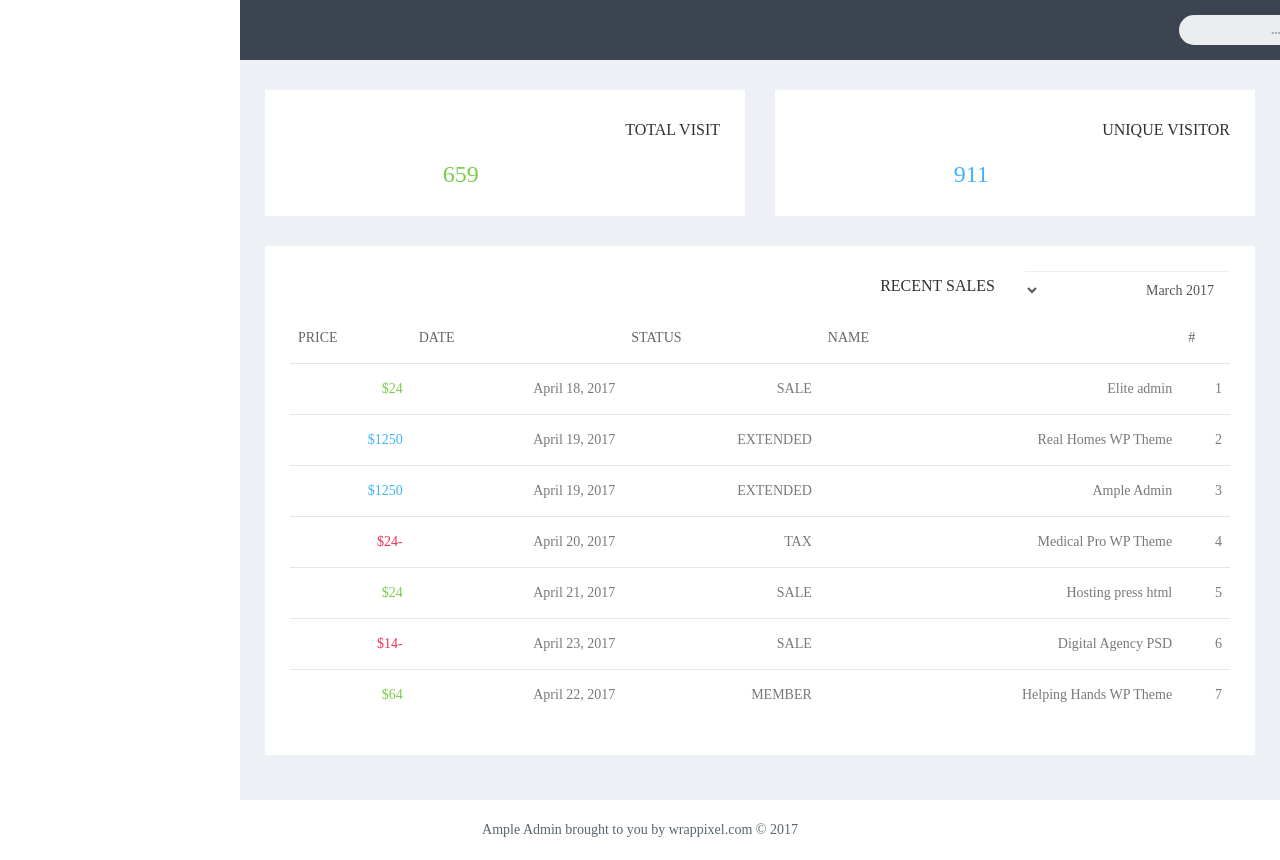
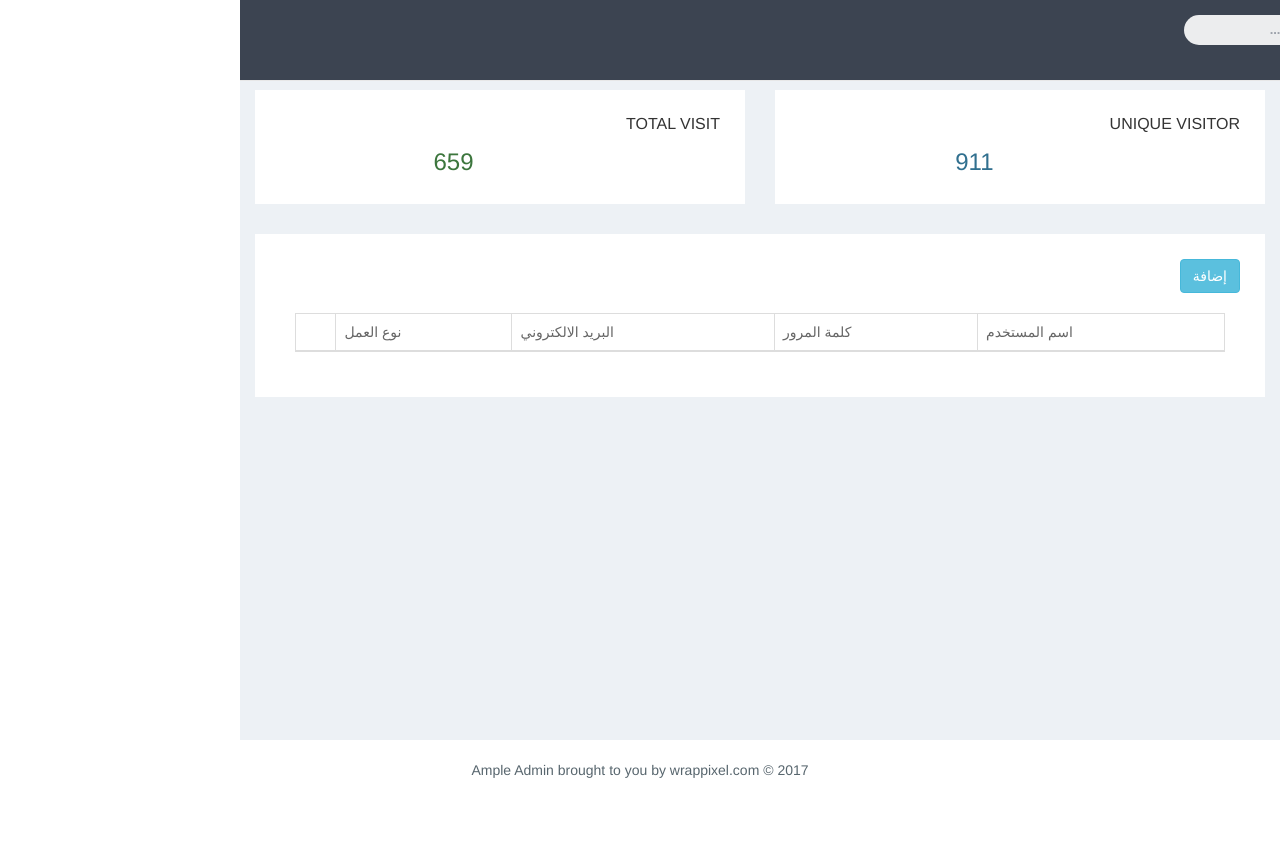
Before and after one commit to sara97oheda/ITSE412_Project, a PHP site: page /admin/index.php in a window 1280 px wide; the page is wider, and only the part inside the window is pictured. After the commit the page ends 778 px from the top of that part, so only its background shows below. Run offline with PHP 8.4, Linux system fonts and the light colour scheme; lists and menus that the app fills with data are empty; some libraries are stand-ins or nearby versions; grey boxes are pictures that could not be loaded.

Commit message:
update admin site

```diff
--- a/Delivary_Online/admin/index.php
+++ b/Delivary_Online/admin/index.php
@@ -7,25 +7,17 @@
     <meta name="viewport" content="width=device-width, initial-scale=1">
     <meta name="description" content="">
     <meta name="author" content="">
-    <link rel="icon" type="image/png" sizes="16x16" href="../plugins/images/favicon.png">
     <title>Ample Admin Template - The Ultimate Multipurpose admin template</title>
     <!-- Bootstrap Core CSS -->
     <link href="bootstrap/dist/css/bootstrap.min.css" rel="stylesheet">
     <!-- Menu CSS -->
-    <link href="../plugins/bower_components/sidebar-nav/dist/sidebar-nav.min.css" rel="stylesheet">
-    <!-- toast CSS -->
-    <link href="../plugins/bower_components/toast-master/css/jquery.toast.css" rel="stylesheet">
-    <!-- morris CSS -->
-    <link href="../plugins/bower_components/morrisjs/morris.css" rel="stylesheet">
-    <!-- chartist CSS -->
-    <link href="../plugins/bower_components/chartist-js/dist/chartist.min.css" rel="stylesheet">
-    <link href="../plugins/bower_components/chartist-plugin-tooltip-master/dist/chartist-plugin-tooltip.css" rel="stylesheet">
+
     <!-- animation CSS -->
     <link href="css/animate.css" rel="stylesheet">
     <!-- Custom CSS -->
     <link href="css/style.css" rel="stylesheet">
     <!-- color CSS -->
-    <link href="css/colors/default.css" id="theme" rel="stylesheet">
+
 
 </head>
 
@@ -73,13 +65,13 @@
                         <a href="profile.php" class="waves-effect"><img src="image/icons8_Male_User_20px.png" style="padding-left: 15px;"/>الملف الشخصي</a>
                     </li>
                     <li>
-                        <a href="basic-table.php" class="waves-effect"><img src="image/icons8_User_Groups_20px.png" style="padding-left: 15px;"/>المستخدمين</a>
+                        <a href="users.php" class="waves-effect"><img src="image/icons8_User_Groups_20px.png" style="padding-left: 15px;"/>المستخدمين</a>
                     </li>
                     <li>
-                        <a href="basic-table.php" class="waves-effect"><img src="image/icons8_Restaurant_Menu_20px.png" style="padding-left: 15px;"/>قائمة الطعام</a>
+                        <a href="menu.php" class="waves-effect"><img src="image/icons8_Restaurant_Menu_20px.png" style="padding-left: 15px;"/>قائمة الطعام</a>
                     </li>
                     <li>
-                        <a href="basic-table.php" class="waves-effect"><img src="image/icons8_Shopping_Cart_20px.png" style="padding-left: 15px;"/>الطلبات</a>
+                        <a href="orders.php" class="waves-effect"><img src="image/icons8_Shopping_Cart_20px.png" style="padding-left: 15px;"/>الطلبات</a>
                     </li>
                     <li>
                         <a href="404.html" class="waves-effect"><img src="image/icons8_Error_20px.png" style="padding-left: 15px;"/>Error 404</a>
@@ -138,79 +130,24 @@
                 <div class="row">
                     <div class="col-md-12 col-lg-12 col-sm-12">
                         <div class="white-box">
-                            <div class="col-md-3 col-sm-4 col-xs-6 pull-right">
-                                <select class="form-control pull-right row b-none">
-                                    <option>March 2017</option>
-                                    <option>April 2017</option>
-                                    <option>May 2017</option>
-                                    <option>June 2017</option>
-                                    <option>July 2017</option>
-                                </select>
+                            <div class="table-responsive">
+                                <button type="button" name="add" id="add" class="btn btn-info">إضافة</button>
+                                <br />
+                                <div id="alert_message"></div>
+                                <br/>
+                                <div class="col-sm-12">
+                                <table id="user_data" class="table table-bordered table-striped" style="width: 100%; direction: rtl;">
+                                    <thead>
+                                    <tr>
+                                        <th>اسم المستخدم</th>
+                                        <th>كلمة المرور</th>
+                                        <th>البريد الالكتروني</th>
+                                        <th>نوع العمل</th>
+                                        <th></th>
+                                    </tr>
+                                    </thead>
+                                </table>
                             </div>
-                            <h3 class="box-title">Recent sales</h3>
-                            <div class="table-responsive">
-                                <table class="table">
-                                    <thead>
-                                        <tr>
-                                            <th>#</th>
-                                            <th>NAME</th>
-                                            <th>STATUS</th>
-                                            <th>DATE</th>
-                                            <th>PRICE</th>
-                                        </tr>
-                                    </thead>
-                                    <tbody>
-                                        <tr>
-                                            <td>1</td>
-                                            <td class="txt-oflo">Elite admin</td>
-                                            <td>SALE</td>
-                                            <td class="txt-oflo">April 18, 2017</td>
-                                            <td><span class="text-success">$24</span></td>
-                                        </tr>
-                                        <tr>
-                                            <td>2</td>
-                                            <td class="txt-oflo">Real Homes WP Theme</td>
-                                            <td>EXTENDED</td>
-                                            <td class="txt-oflo">April 19, 2017</td>
-                                            <td><span class="text-info">$1250</span></td>
-                                        </tr>
-                                        <tr>
-                                            <td>3</td>
-                                            <td class="txt-oflo">Ample Admin</td>
-                                            <td>EXTENDED</td>
-                                            <td class="txt-oflo">April 19, 2017</td>
-                                            <td><span class="text-info">$1250</span></td>
-                                        </tr>
-                                        <tr>
-                                            <td>4</td>
-                                            <td class="txt-oflo">Medical Pro WP Theme</td>
-                                            <td>TAX</td>
-                                            <td class="txt-oflo">April 20, 2017</td>
-                                            <td><span class="text-danger">-$24</span></td>
-                                        </tr>
-                                        <tr>
-                                            <td>5</td>
-                                            <td class="txt-oflo">Hosting press html</td>
-                                            <td>SALE</td>
-                                            <td class="txt-oflo">April 21, 2017</td>
-                                            <td><span class="text-success">$24</span></td>
-                                        </tr>
-                                        <tr>
-                                            <td>6</td>
-                                            <td class="txt-oflo">Digital Agency PSD</td>
-                                            <td>SALE</td>
-                                            <td class="txt-oflo">April 23, 2017</td>
-                                            <td><span class="text-danger">-$14</span></td>
-                                        </tr>
-                                        <tr>
-                                            <td>7</td>
-                                            <td class="txt-oflo">Helping Hands WP Theme</td>
-                                            <td>MEMBER</td>
-                                            <td class="txt-oflo">April 22, 2017</td>
-                                            <td><span class="text-success">$64</span></td>
-                                        </tr>
-                                    </tbody>
-                                </table>
                             </div>
                         </div>
                     </div>
@@ -228,29 +165,126 @@
     <!-- End Wrapper -->
     <!-- ============================================================== -->
     <!-- ============================================================== -->
-    <!-- All Jquery -->
-    <!-- ============================================================== -->
-    <script src="../plugins/bower_components/jquery/dist/jquery.min.js"></script>
+    <script src="jquery-3.2.1.min.js"></script>
+    <link rel="stylesheet" href="bootstrap.min.css" />
+    <script src="jquery.dataTables.min.js"></script>
+    <script src="dataTables.bootstrap.min.js"></script>
+    <script type="text/javascript" language="javascript" >
+        $(document).ready(function(){
+
+            fetch_data();
+
+            function fetch_data()
+            {
+                var dataTable = $('#user_data').DataTable({
+                    "processing" : true,
+                    "serverSide" : true,
+                    "order" : [],
+                    "ajax" : {
+                        url:"fetch.php",
+                        type:"POST"
+                    }
+                });
+            }
+
+            function update_data(id, column_name, value)
+            {
+                $.ajax({
+                    url:"update.php",
+                    method:"POST",
+                    data:{id:id, column_name:column_name, value:value},
+                    success:function(data)
+                    {
+                        $('#alert_message').html('<div class="alert alert-success">'+data+'</div>');
+                        $('#user_data').DataTable().destroy();
+                        fetch_data();
+                    }
+                });
+                setInterval(function(){
+                    $('#alert_message').html('');
+                }, 5000);
+            }
+
+            $(document).on('blur', '.update', function(){
+                var id = $(this).data("id");
+                var column_name = $(this).data("column");
+                var value = $(this).text();
+                update_data(id, column_name, value);
+            });
+
+            $('#add').click(function(){
+                var html = '<tr>';
+                html += '<td contenteditable id="data1"></td>';
+                html += '<td contenteditable id="data2"></td>';
+                html += '<td contenteditable id="data3"></td>';
+                html += '<td contenteditable id="data4"></td>';
+                html += '<td><button type="button" name="insert" id="insert" class="btn btn-success btn-xs add">حفظ</button></td>';
+                html += '</tr>';
+                $('#user_data tbody').prepend(html);
+            });
+
+            $(document).on('click', '.add', function(){
+                var username = $('#data1').text();
+                var password = $('#data2').text();
+                var email = $('#data3').text();
+                var typeWork = $('#data4').text();
+                if(username != '' && password != '' && email != '' && typeWork != '')
+                {
+                    $.ajax({
+                        url:"insert.php",
+                        method:"POST",
+                        data:{username:username, password:password,email:email,typeWork:typeWork },
+                        success:function(data)
+                        {
+                            $('#alert_message').html('<div class="alert alert-success">'+data+'</div>');
+                            $('#user_data').DataTable().destroy();
+                            fetch_data();
+                        }
+                    });
+                    setInterval(function(){
+                        $('#alert_message').html('');
+                    }, 5000);
+                }
+                else
+                {
+                    alert("Both Fields is required");
+                }
+            });
+
+            $(document).on('click', '.delete', function(){
+                var id = $(this).attr("id");
+                if(confirm("Are you sure you want to remove this?"))
+                {
+                    $.ajax({
+                        url:"delete.php",
+                        method:"POST",
+                        data:{id:id},
+                        success:function(data){
+                            $('#alert_message').html('<div class="alert alert-success">'+data+'</div>');
+                            $('#user_data').DataTable().destroy();
+                            fetch_data();
+                        }
+                    });
+                    setInterval(function(){
+                        $('#alert_message').html('');
+                    }, 5000);
+                }
+            });
+        });
+    </script>
+
     <!-- Bootstrap Core JavaScript -->
     <script src="bootstrap/dist/js/bootstrap.min.js"></script>
-    <!-- Menu Plugin JavaScript -->
-    <script src="../plugins/bower_components/sidebar-nav/dist/sidebar-nav.min.js"></script>
+
     <!--slimscroll JavaScript -->
     <script src="js/jquery.slimscroll.js"></script>
     <!--Wave Effects -->
     <script src="js/waves.js"></script>
-    <!--Counter js -->
-    <script src="../plugins/bower_components/waypoints/lib/jquery.waypoints.js"></script>
-    <script src="../plugins/bower_components/counterup/jquery.counterup.min.js"></script>
-    <!-- chartist chart -->
-    <script src="../plugins/bower_components/chartist-js/dist/chartist.min.js"></script>
-    <script src="../plugins/bower_components/chartist-plugin-tooltip-master/dist/chartist-plugin-tooltip.min.js"></script>
-    <!-- Sparkline chart JavaScript -->
-    <script src="../plugins/bower_components/jquery-sparkline/jquery.sparkline.min.js"></script>
+
     <!-- Custom Theme JavaScript -->
     <script src="js/custom.min.js"></script>
     <script src="js/dashboard1.js"></script>
-    <script src="../plugins/bower_components/toast-master/js/jquery.toast.js"></script>
 </body>
 
+
 </html>
```
